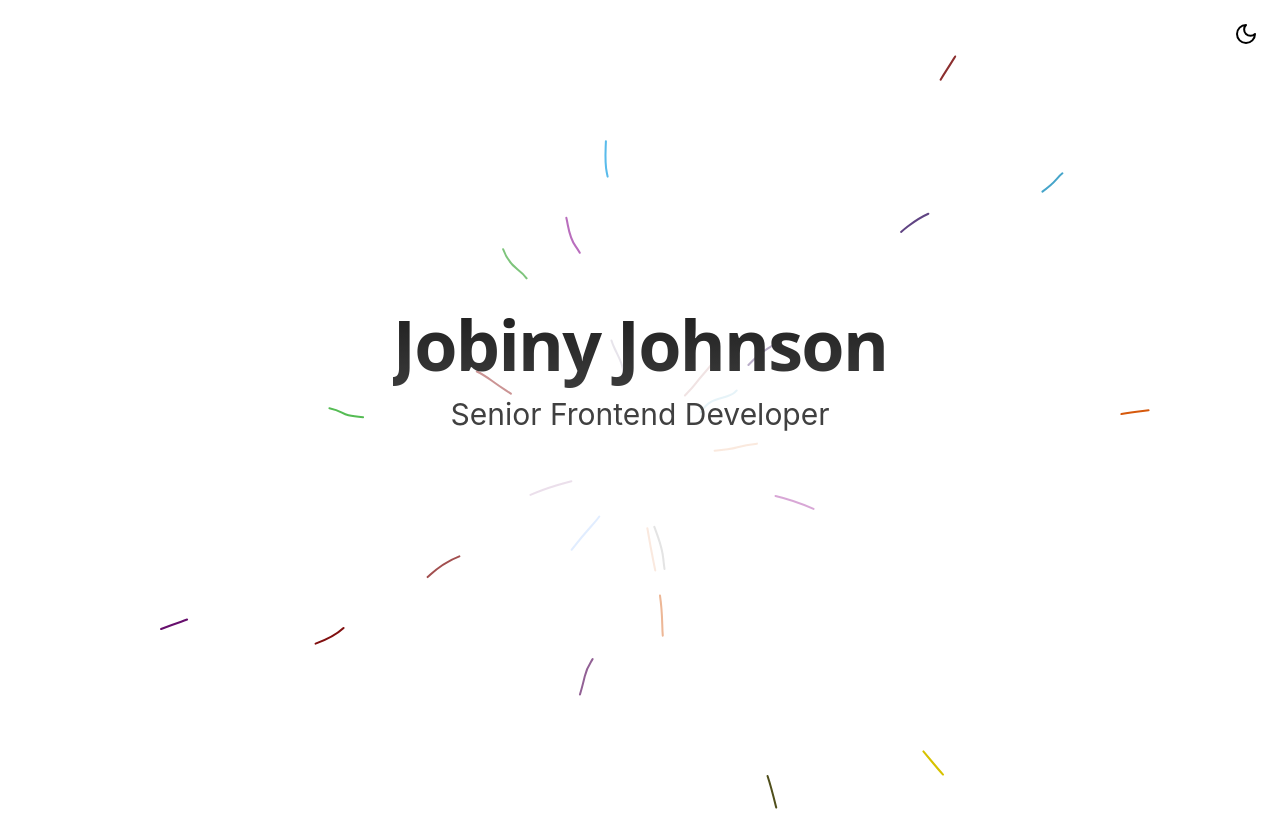
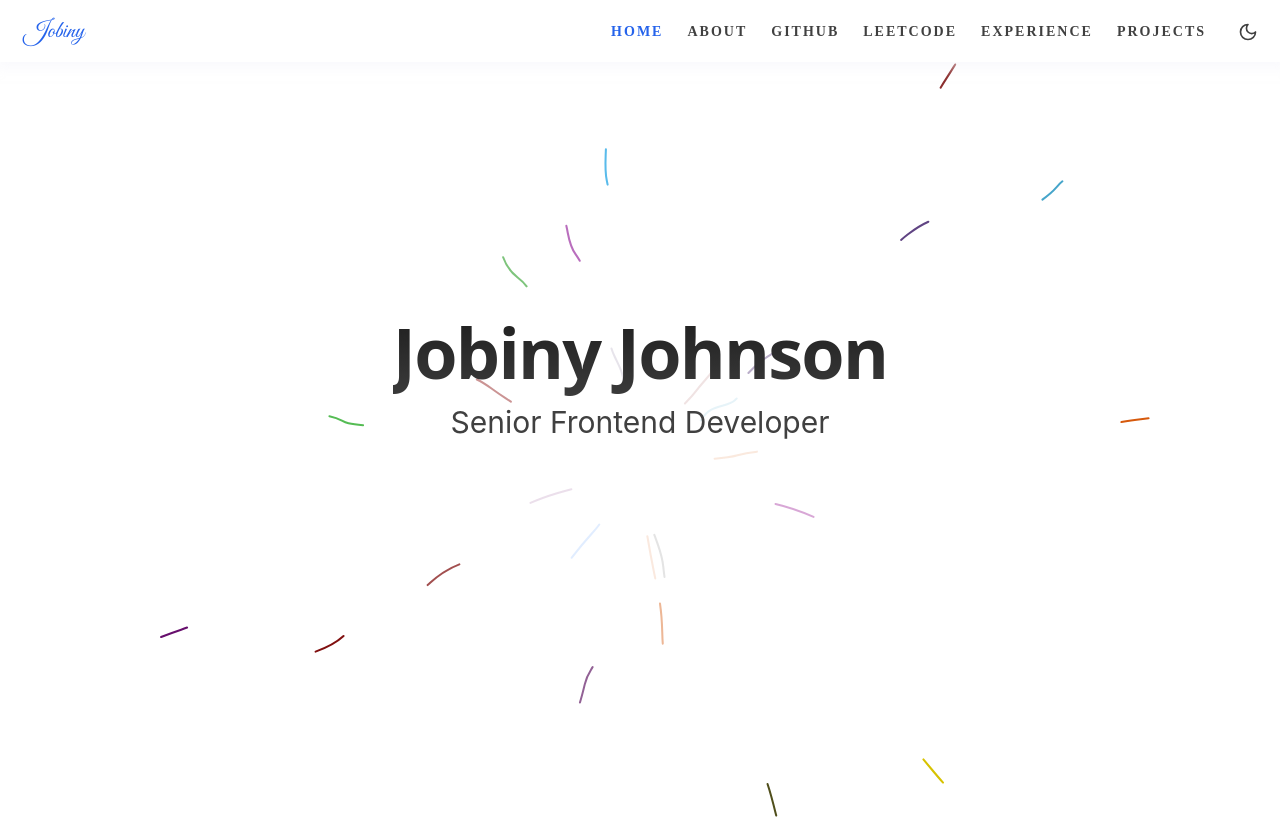
Before and after one commit to jobinijohnson07/portfolio, a React (Create React App) app: page / in a window 1280 px wide. Shown: the top 819 px of the page. Built offline with nearby package versions, Linux system fonts and the light colour scheme.

Commit message:
header section added

```diff
--- a/public/index.html
+++ b/public/index.html
@@ -16,6 +16,7 @@
     -->
     <link rel="manifest" href="%PUBLIC_URL%/manifest.json" />
     <link href="https://unpkg.com/aos@2.3.1/dist/aos.css" rel="stylesheet">
+    <link href="https://fonts.googleapis.com/css2?family=Great+Vibes&display=swap" rel="stylesheet">
     <!--
       Notice the use of %PUBLIC_URL% in the tags above.
       It will be replaced with the URL of the `public` folder during the build.
--- a/src/Routes/routes.js
+++ b/src/Routes/routes.js
@@ -11,11 +11,11 @@ const RouteComponent = () => {
   return (
     <>
       <Header />
-      <BackgroundLinesDemo />
-      <About />
-      <Summary />
-      <Experience />
-      <Projects />
+      <div id="home"><BackgroundLinesDemo /></div>
+      <div id="about"><About /></div>
+      <div id="about"><Summary /></div>
+      <div id="experience"><Experience /></div>
+      <div id="projects"><Projects /></div>
     </>
   );
 };
--- a/src/components/About/About.js
+++ b/src/components/About/About.js
@@ -23,7 +23,8 @@ const About = () => {
             href="/JobinyJohnsonResume.pdf"
             target="_blank"
             rel="noopener noreferrer"
-            className="btn button secondary-button mt-6"
+            // download="Jobiny_Johnson_Resume.pdf"
+            className="btn button secondary-button mt-6 text-neutral-700 dark:text-neutral-400"
           >
             View My Profile
           </a>
--- a/src/components/About/About.scss
+++ b/src/components/About/About.scss
@@ -24,7 +24,6 @@
         border: 2px solid #2563eb;
         border-radius: 8px;
         background-color: transparent;
-        color: black;
         cursor: pointer;
         transition: all 0.3s ease;
         display: inline-block;
--- /dev/null
+++ b/src/components/Blogs/Blogs.js
@@ -0,0 +1,12 @@
+import React from "react";
+import './Blogs.scss';
+
+const Blogs = () => {
+  return (
+    <div className="blogs-section bg-white dark:bg-black text-black dark:text-white">
+
+    </div>
+  );
+};
+
+export default Blogs;
--- a/src/components/Header/Header.js
+++ b/src/components/Header/Header.js
@@ -7,24 +7,100 @@ export default function Header() {
     localStorage.getItem('theme') === 'dark' ? 'dark' : 'light'
   );
 
+  const [activeSection, setActiveSection] = useState('');
+
   useEffect(() => {
     document.documentElement.classList.toggle('dark', theme === 'dark');
     localStorage.setItem('theme', theme);
   }, [theme]);
+
+  useEffect(() => {
+    const handleScroll = () => {
+      const sections = ['home', 'about', 'summary', 'experience', 'projects'];
+      const scrollPosition = window.scrollY + 150;
+
+      for (let id of sections) {
+        const element = document.getElementById(id);
+        if (element) {
+          const top = element.offsetTop;
+          const height = element.offsetHeight;
+
+          if (scrollPosition >= top && scrollPosition < top + height) {
+            setActiveSection(id);
+            break;
+          }
+        }
+      }
+    };
+
+    window.addEventListener('scroll', handleScroll);
+    return () => window.removeEventListener('scroll', handleScroll);
+  }, []);
 
   const toggleTheme = () => {
     setTheme(prev => (prev === 'dark' ? 'light' : 'dark'));
   };
 
   return (
-    <header className="header-section flex items-center justify-between shadow-md bg-white dark:bg-black text-black dark:text-white">
+    <header className="header-section sticky top-0 z-50 flex items-center justify-between px-6 py-3 shadow-md bg-white dark:bg-black text-black dark:text-white">
+      <div className="logo text-2xl" style={{ fontFamily: "'Great Vibes', cursive", color: "#2563eb" }}>
+        Jobiny
+      </div>
+      <nav className="flex items-center gap-6 text-xs md:text-sm font-semibold uppercase text-neutral-700 dark:text-neutral-400">
+        <a
+          href="#home"
+          className={`nav-link ${activeSection === 'home' ? 'active' : ''}`}
+        >
+          Home
+        </a>
+        <a
+          href="#about"
+          className={`nav-link ${activeSection === 'about' ? 'active' : ''}`}
+        >
+          About
+        </a>
+        <a
+          href="https://github.com/jobinijohnson07"
+          target="_blank"
+          rel="noopener noreferrer"
+          className="nav-link"
+        >
+          GitHub
+        </a>
+        <a
+          href="https://leetcode.com/u/jobinijohnson981/"
+          target="_blank"
+          rel="noopener noreferrer"
+          className="nav-link"
+        >
+          LeetCode
+        </a>
+        {/* <a
+          href="#summary"
+          className={`nav-link ${activeSection === 'summary' ? 'active' : ''}`}
+        >
+          Summary
+        </a> */}
+        <a
+          href="#experience"
+          className={`nav-link ${activeSection === 'experience' ? 'active' : ''}`}
+        >
+          Experience
+        </a>
+        <a
+          href="#projects"
+          className={`nav-link ${activeSection === 'projects' ? 'active' : ''}`}
+        >
+          Projects
+        </a>
         <button
           onClick={toggleTheme}
           className="p-2 rounded-full hover:bg-gray-100 dark:hover:bg-gray-800 transition"
           aria-label="Toggle theme"
         >
-        {theme === 'dark' ? <Sun size={24} /> : <Moon size={24} />}
+          {theme === 'dark' ? <Sun size={20} /> : <Moon size={20} />}
         </button>
+      </nav>
     </header>
   );
 }
--- a/src/components/Header/Header.scss
+++ b/src/components/Header/Header.scss
@@ -1,6 +1,26 @@
-.header-section{
-    overflow: hidden;
-    padding-top: 14px;
-    padding-right: 14px;
-    justify-content: end;
+.header-section {
+  overflow: hidden;
+  padding-top: 14px;
+  padding-right: 14px;
+  background-color: white;
+  transition: background-color 0.3s;
+  box-shadow: 2px 2px 10px 5px rgba(246, 246, 252, 0.5);
+  .dark & {
+    background-color: black;
+    box-shadow: none;
+  }
+  .nav-link {
+    color: inherit;
+    text-transform: uppercase;
+    transition: color 0.3s ease;
+    position: relative;
+    font-family: cursive;
+    letter-spacing: 2px;
+  }
+  .nav-link:hover {
+    color: #2563eb;
+  }
+  .nav-link.active {
+    color: #2563eb;
+  }
 }
```
Also changed, not shown: src/components/Blogs/Blogs.scss (added), 1 other file (tests, documents, lock files or other folders). Lines whose indentation alone changed are shown as unchanged.
